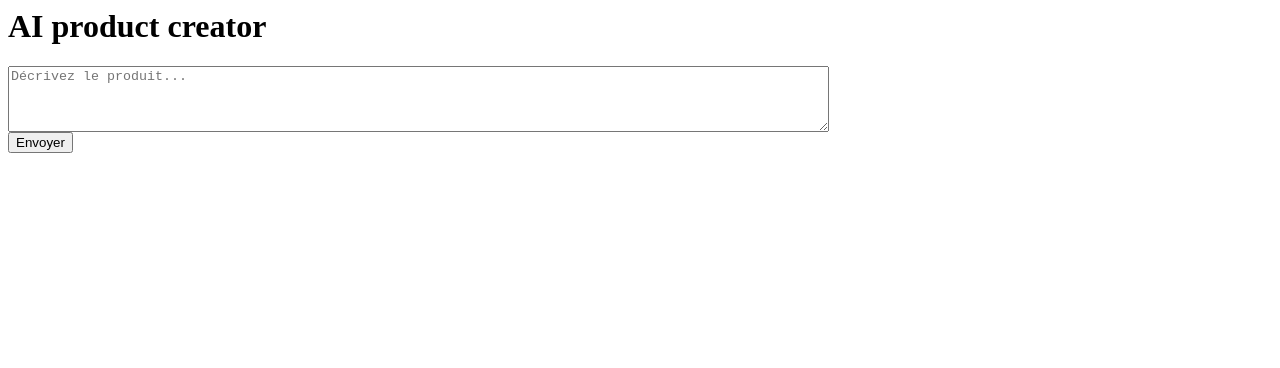
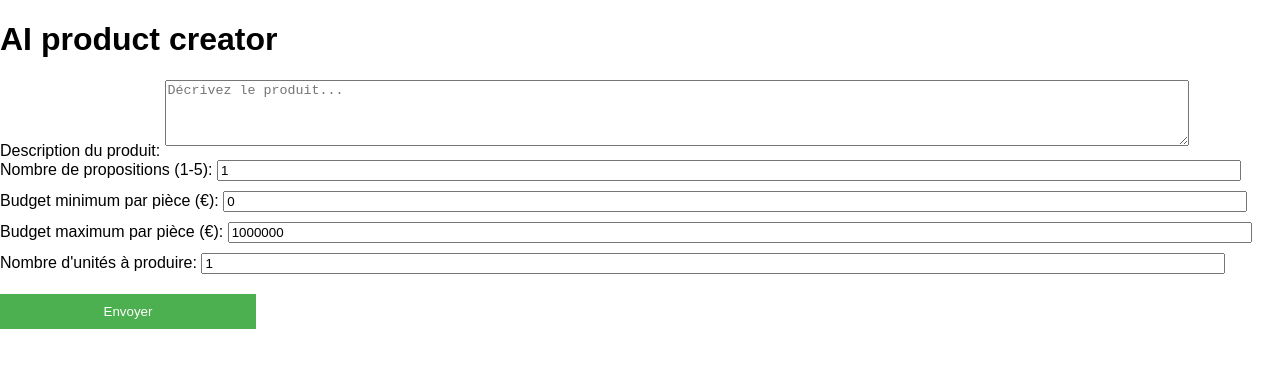
Before and after one commit to lionelgarnier/ai-product-generator, a plain HTML site: page index.html in a window 1280 px wide. Drawn offline with Linux system fonts and the light colour scheme.

Commit message:
more fields

```diff
--- a/index.html
+++ b/index.html
@@ -1,15 +1,102 @@
+<!DOCTYPE html>
 <html>
+<head>
+  <meta name="viewport" content="width=device-width, initial-scale=1">
+  <style>
+    body {
+      font-family: Arial, sans-serif;
+      margin: 0;
+      padding: 0;
+      box-sizing: border-box;
+    }
+    .container {
+      padding: 20px;
+    }
+    textarea, input {
+      width: 100%;
+      max-width: 100%;
+      box-sizing: border-box;
+      margin-bottom: 10px;
+    }
+    button {
+      width: 100%;
+      padding: 10px;
+      margin-top: 10px;
+      background-color: #4CAF50;
+      color: white;
+      border: none;
+      cursor: pointer;
+    }
+    button:hover {
+      background-color: #45a049;
+    }
+    #results div {
+      margin-top: 20px;
+    }
+    img {
+      max-width: 100%;
+      height: auto;
+    }
+    @media (min-width: 600px) {
+      textarea, input {
+        width: 80%;
+      }
+      button {
+        width: 20%;
+      }
+    }
+  </style>
+</head>
 <body>
   <h1>AI product creator</h1>
-  <div><textarea id="description" placeholder="Décrivez le produit..." rows="4" cols="100"></textarea></div>
-  <div><button onclick="callMakeAPI()">Envoyer</button></div>
+  <div>
+    <label for="description">Description du produit:</label>
+    <textarea id="description" placeholder="Décrivez le produit..." rows="4"></textarea>
+  </div>
+  <div>
+    <label for="numProposals">Nombre de propositions (1-5):</label>
+    <input type="number" id="numProposals" placeholder="Nombre de propositions (1-5)" min="1" max="5" value="1">
+  </div>
+  <div>
+    <label for="minBudget">Budget minimum par pièce (€):</label>
+    <input type="number" id="minBudget" placeholder="Budget minimum par pièce (€)" min="1" value="0">
+  </div>
+  <div>
+    <label for="maxBudget">Budget maximum par pièce (€):</label>
+    <input type="number" id="maxBudget" placeholder="Budget maximum par pièce (€)" min="1" value="1000000">
+  </div>
+  <div>
+    <label for="nbUnits">Nombre d'unités à produire:</label>
+    <input type="number" id="nbUnits" placeholder="Nombre d'unités" min="1" max="1000000" value="1">
+  </div>
+  <div>
+    <button onclick="callMakeAPI()">Envoyer</button>
+  </div>
   <div id="loading" style="display:none;">Chargement...</div>
   <div id="results"></div>
 <script>
     async function callMakeAPI() {
       const description = document.getElementById("description").value;
+      const numProposals = parseInt(document.getElementById("numProposals").value);
+      const minBudget = parseInt(document.getElementById("minBudget").value);
+      const maxBudget = parseInt(document.getElementById("maxBudget").value);
+      const nbUnits = parseInt(document.getElementById("nbUnits").value);
       const loadingDiv = document.getElementById("loading");
       const resultsDiv = document.getElementById("results");
+
+      // Validate inputs
+      if (isNaN(numProposals) || numProposals < 1 || numProposals > 5) {
+        alert("Veuillez entrer un nombre de propositions valide (1-5).");
+        return;
+      }
+      if (isNaN(minBudget) || isNaN(maxBudget) || minBudget < 0 || maxBudget <= 0 || minBudget >= maxBudget) {
+        alert("Veuillez entrer un budget valide où le minimum est inférieur au maximum et supérieur à zéro.");
+        return;
+      }
+      if (isNaN(nbUnits) || nbUnits < 1 || nbUnits > 1000000) {
+        alert("Veuillez entrer un nombre d'unités valide (1-1000000).");
+        return;
+      }
 
       // Show loading message
       loadingDiv.style.display = "block";
@@ -18,17 +105,18 @@
       const response = await fetch("https://hook.eu2.make.com/d65rz0uhbkv8ukg7j3m0t0af6rhdf40c", {
         method: "POST",
         headers: { "Content-Type": "application/json" },
-        body: JSON.stringify({ description }),
+        body: JSON.stringify({ description, numProposals, minBudget, maxBudget, nbUnits }),
       });
       const data = await response.json();
 
       resultsDiv.innerHTML = data.map(item => `
         <div>
             <h2>${item.product_name}</h2>
-            <img src="${item.data[0].url}" alt="${item.product_name}" style="width:200px;"/>
+            <img src="${item.data[0].url}" alt="${item.product_name}"/>
             <p>Procédé: ${item.manufacturing_process}</p>
             <p>Matériau: ${item.main_material}</p>
             <p>Coût: ${item.estimated_cost}€</p>
+            <p>Confidence index: ${item.confidence_index}%</p>
         </div>
       `).join('');
 
```
